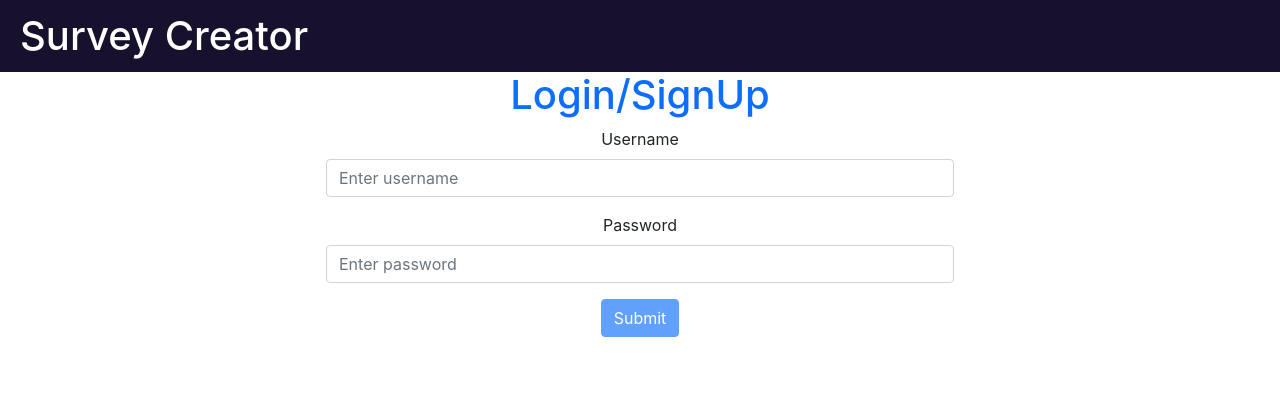
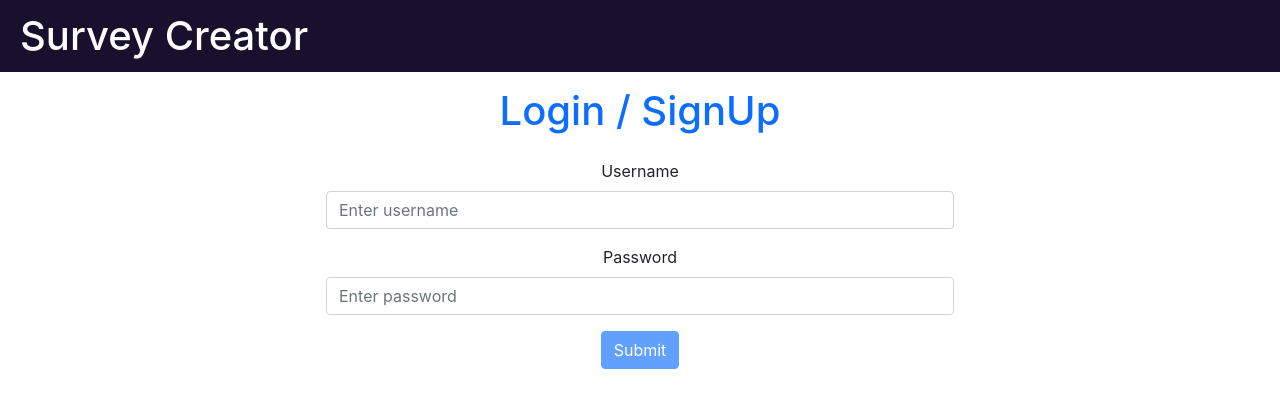
Before and after one commit to yash7047/SurveyCreator, a React (Create React App) app in the folder client/: page /login in a window 1280 px wide. Shown: the top 408 px of the page. Built offline with nearby package versions, Linux system fonts and the light colour scheme.

Commit message:
styling changes

```diff
--- a/client/src/components/Header.jsx
+++ b/client/src/components/Header.jsx
@@ -4,7 +4,7 @@ import { FaPortrait } from 'react-icons/fa';
 function Header({ loginCred }) {
     return <div className='Header'>
         <h1>Survey Creator</h1>
-        {loginCred.username == "manish" && <div style={{ top: '25px',color: 'white', position: 'absolute', right: '40px' }}>
+        {loginCred.username == "manish" && <div style={{ top: '25px',color: 'white', position: 'absolute', right: '40px' , fontSize: "20px"}}>
             <FaPortrait />&nbsp;
             {loginCred.username}
         </div>}
--- a/client/src/components/SurveyCreator/QuestionCreator.jsx
+++ b/client/src/components/SurveyCreator/QuestionCreator.jsx
@@ -77,13 +77,13 @@ const QuestionCreator = ({ question, index, setQuestionList }) => {
                 required
               />
               {options.length > 1 && (
-                <button type="button" onClick={() => handleRemoveOption(idx)}>
+                <button type="button" style={{margin: "12px"}} onClick={() => handleRemoveOption(idx)}>
                   Remove
                 </button>
               )}
             </div>
           ))}
-          <button type="button" onClick={handleAddOption}>
+          <button type="button" onClick={handleAddOption}  style={{margin: "12px"}} >
             Add Option
           </button>
         </div>
--- a/client/src/pages/LoginComponent.jsx
+++ b/client/src/pages/LoginComponent.jsx
@@ -1,5 +1,5 @@
-import React, { useState } from 'react';
-import { Form, Button } from 'react-bootstrap';
+import React, { useState} from 'react';
+import { Form, Button} from 'react-bootstrap';
 import { useNavigate, useLocation } from 'react-router-dom';
 import authenticatorClient from '../service/authenticator-api-client';
 
@@ -66,7 +66,7 @@ const LoginComponent = ({ state, updateLoginCred }) => {
 
     return (
         <div className='row'>
-            <h1 className="text-primary text-center">Login/SignUp</h1>
+            <h1 className="text-primary text-center" style={{padding: "16px"}}>Login / SignUp</h1>
 
             {message && <h4 className="alert alert-danger">{message}</h4>}
 
```
